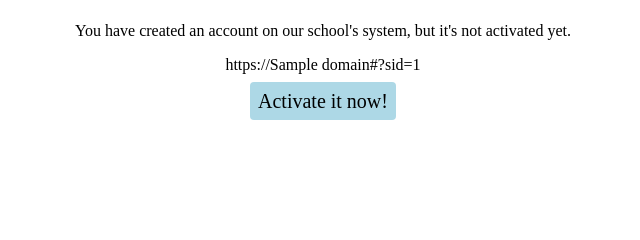
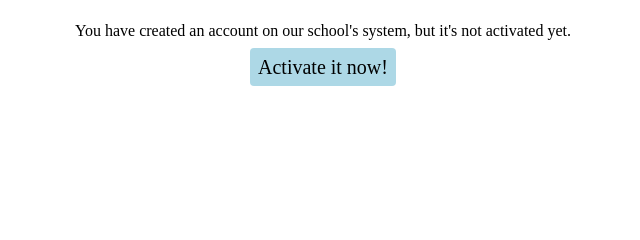
Before and after one commit to denniel-sadian/school-api, a Django app: template accounts/templates/accounts/account_activation_email.html in a window 1280 px wide. Shown: the part 97-337 px from the top of the page, without its empty margins (317-957 px from the left). Run offline with Django 3.2, Linux system fonts and the light colour scheme; the template is opened without the code that fills it: most values are stand-ins (such as "Sample title", 1, 10 or a date in 2020).

Commit message:
Remove this

```diff
--- a/accounts/templates/accounts/account_activation_email.html
+++ b/accounts/templates/accounts/account_activation_email.html
@@ -1,6 +1,5 @@
 <!DOCTYPE html>
 <html>
-
   <head>
     <meta name="viewport" content="width=device-width, initial-scale=1.0" />
     <style>
@@ -34,11 +33,10 @@
       yet.
     </p>
     <p>
-    https://{{ domain }}{% url 'activate' uidb64=uid token=token %}?sid={{ sid }}
-  </p>
-  <p>
-    <a href="https://{{ domain }}{% url 'activate' uidb64=uid token=token %}?sid={{ sid }}">Activate it now!</a>
+      <a
+        href="https://{{ domain }}{% url 'activate' uidb64=uid token=token %}?sid={{ sid }}"
+        >Activate it now!</a
+      >
     </p>
   </body>
-
 </html>
```
Lines whose indentation alone changed are shown as unchanged.
